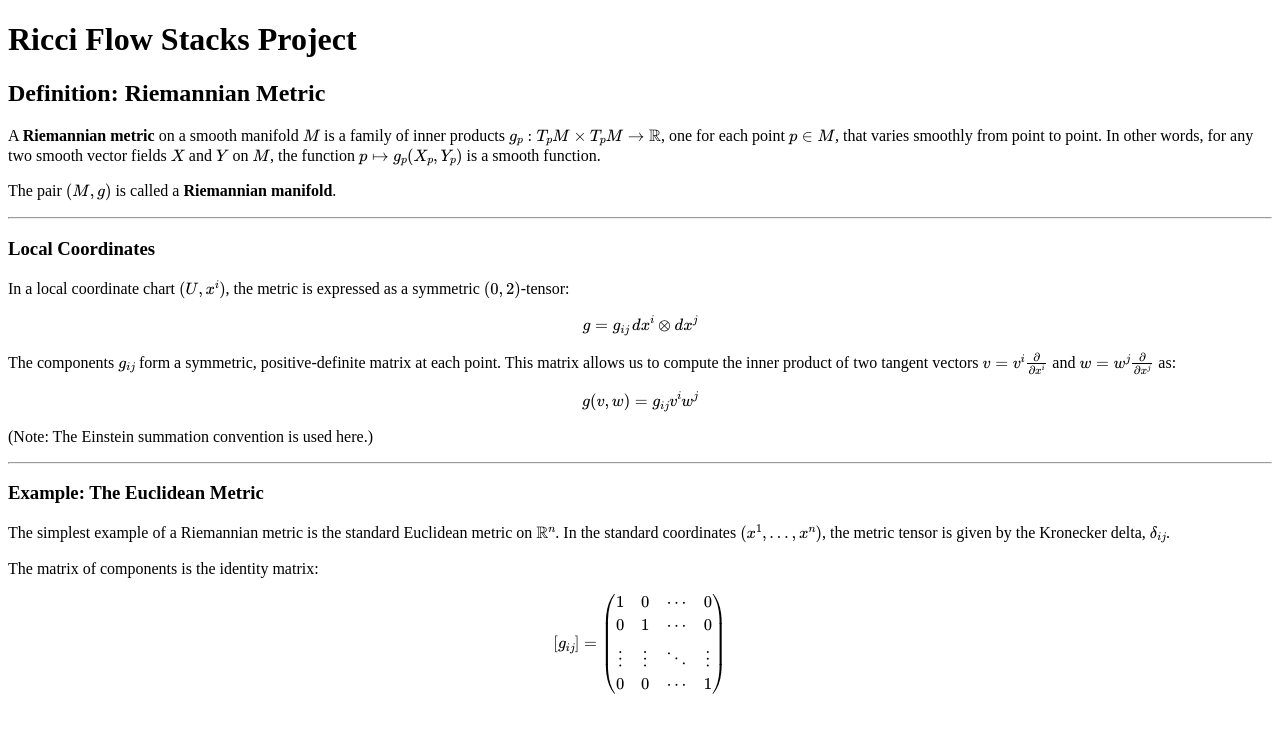
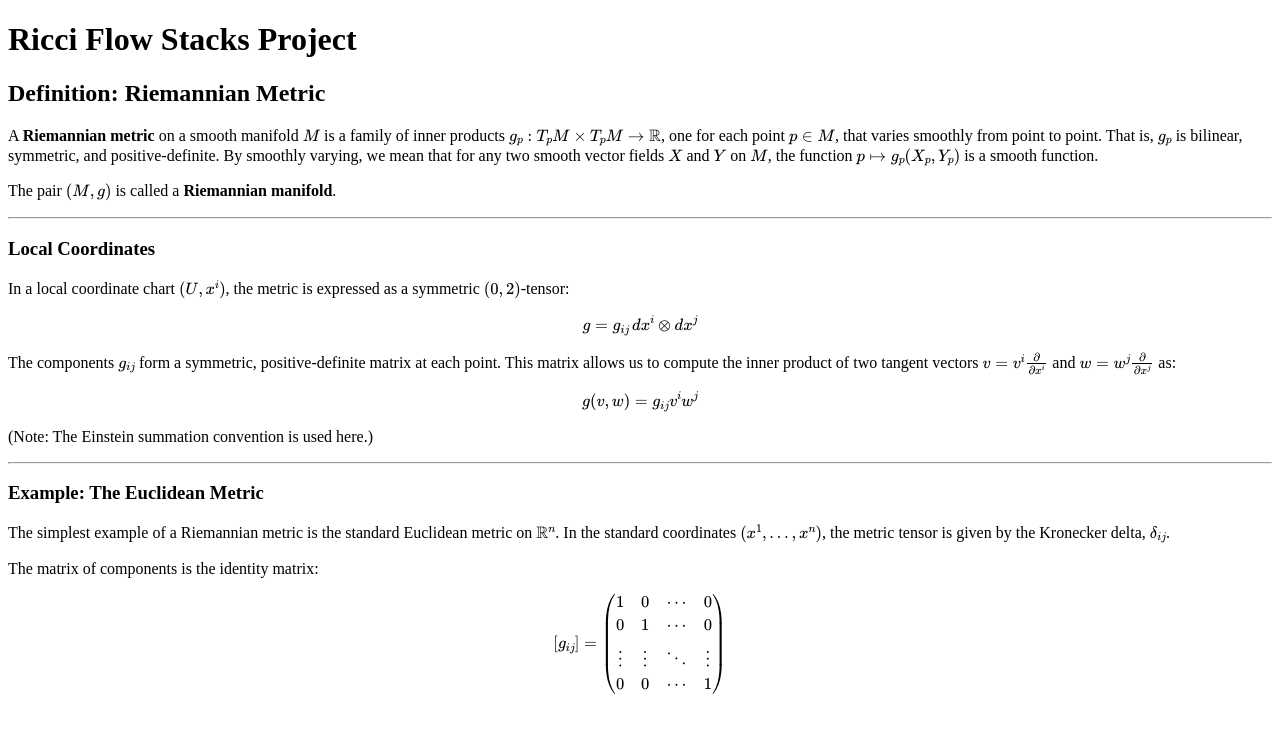
Before and after one commit to bennett-chow/ricciflow.org, a Jekyll site: the page built from foundations/riemannian-metric.md, in a window 1280 px wide. Shown: the top 733 px of the page. Built offline with Jekyll 4.4.1, drawn with Linux system fonts in a browser that asks for light colours.

Commit message:
Update riemannian-metric.md

```diff
--- a/foundations/riemannian-metric.md
+++ b/foundations/riemannian-metric.md
@@ -6,7 +6,9 @@ title: Riemannian Metric
 ## Definition: Riemannian Metric
 
 A **Riemannian metric** on a smooth manifold $M$ is a family of inner products
-$g_p : T_pM \times T_pM \to \mathbb{R}$, one for each point $p \in M$, that varies smoothly from point to point. In other words, for any two smooth vector fields $X$ and $Y$ on $M$, the function $p \mapsto g_p(X_p, Y_p)$ is a smooth function.
+$g_p : T_pM \times T_pM \to \mathbb{R}$, one for each point $p \in M$, that varies smoothly from point to point.
+That is, $g_p$ is bilinear, symmetric, and positive-definite.
+By smoothly varying, we mean that for any two smooth vector fields $X$ and $Y$ on $M$, the function $p \mapsto g_p(X_p, Y_p)$ is a smooth function.
 
 The pair $(M, g)$ is called a **Riemannian manifold**.
 
```
